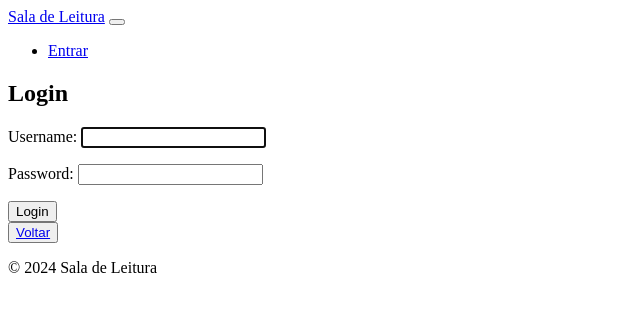
After one commit to EnriqueSLima/PI2-Univesp-Aricanduva---Grupo-10, a Django app: page /sala_leitura/login/ in a window 1280 px wide. The commit adds this page. Shown: the top 312 px of the page, without its empty margins (0-640 px from the left). Run offline with Django 3.2, Linux system fonts and the light colour scheme.

Commit message:
Refinando forms e adicionando estrutura do login

```diff
--- a/v0.0.1/core/settings.py
+++ b/v0.0.1/core/settings.py
@@ -139,3 +139,7 @@ STATIC_URL = '/static/'
 # https://docs.djangoproject.com/en/3.2/ref/settings/#default-auto-field
 
 DEFAULT_AUTO_FIELD = 'django.db.models.BigAutoField'
+
+#LOGIN_URL = 'login' # Define a url do login
+LOGIN_REDIRECT_URL = '/sala_leitura/'  # Define o redirecionamento após o login
+LOGOUT_REDIRECT_URL = '/sala_leitura/login/'  # Define o redirecionamento após o logout
--- a/v0.0.1/sala_leitura/templates/base.html
+++ b/v0.0.1/sala_leitura/templates/base.html
@@ -7,38 +7,35 @@
     <meta name="viewport" content="width=device-width, initial-scale=1.0">
     {% block title %}{% endblock %}
     {% block head %}{% endblock %}
-    <link rel="stylesheet" href="https://stackpath.bootstrapcdn.com/bootstrap/4.5.0/css/bootstrap.min.css">
 </head>
 <body>
     {% block header %}
         <nav class="navbar navbar-expand-lg navbar-light bg-light">
-                <a class="navbar-brand" href="{% url 'landing_page' %}">Sala de Leitura</a>
+                <a class="navbar-brand" href="{% url 'login' %}">Sala de Leitura</a>
                 <button class="navbar-toggler" type="button" data-toggle="collapse" data-target="#navbarNav"
                         aria-controls="navbarNav" aria-expanded="false" aria-label="Alternar navegação">
                     <span class="navbar-toggler-icon"></span>
                 </button>
                 <div class="collapse navbar-collapse" id="navbarNav">
                     <ul class="navbar-nav">
-                        <li class="nav-item">
-                            <a class="nav-link" href="{% url 'landing_page' %}">Livros</a>
-                        </li>
-                        {% comment %} {% if user.is_authenticated %} {% endcomment %}
+                        {% if user.is_authenticated %}
                             <li class="nav-item">
-                                <a class="nav-link" href="{% url 'landing_page' %}">Meus Empréstimos</a>
+                                <a class="nav-link" href="{% url 'landing_page' %}">Consultas</a>
                             </li>
-                           {% comment %}  {% if user.is_staff %} {% endcomment %}
-                                <li class="nav-item">
-                                    <a class="nav-link" href="{% url 'landing_page' %}">Gerenciar Empréstimos</a>
-                            {% comment %}     </li>
-                            {% endif %} {% endcomment %}
                             <li class="nav-item">
-                                <a class="nav-link" href="{% url 'landing_page' %}">Logout</a>
+                                <a class="nav-link" href="{% url 'landing_page' %}">Cadastros</a>
                             </li>
-                       {% comment %}  {% else %} {% endcomment %}
                             <li class="nav-item">
-                                <a class="nav-link" href="{% url 'landing_page' %}">Login</a>
+                                <a class="nav-link" href="{% url 'landing_page' %}">Empréstimos</a>
                             </li>
-                        {% comment %} {% endif %} {% endcomment %}
+                            <li class="nav-item">
+                                <a class="nav-link" href="{% url 'logout' %}">Sair</a>
+                            </li>
+                        {% else %}
+                            <li class="nav-item">
+                                <a class="nav-link" href="{% url 'login' %}">Entrar</a>
+                            </li>
+                        {% endif %}
                     </ul>
                 </div>
             </nav>
--- /dev/null
+++ b/v0.0.1/sala_leitura/templates/login.html
@@ -0,0 +1,11 @@
+{% extends 'base.html' %}
+
+{% block content %}
+  <h2>Login</h2>
+  <form method="post">
+    {% csrf_token %}
+    {{ form.as_p }}
+    <button type="submit">Login</button>
+  </form>
+  <button> <a href="{% url 'landing_page' %}">Voltar</a> </button>
+  {% endblock %}
--- a/v0.0.1/sala_leitura/urls.py
+++ b/v0.0.1/sala_leitura/urls.py
@@ -1,4 +1,7 @@
 from django.urls import path
+from django.shortcuts import redirect
+from django.contrib.auth import views as auth_views
+
 from .views import (
     cadastrar_usuario,
     cadastrar_produto,
@@ -8,12 +11,14 @@ from .views import (
     cadastrar_locacao_itens,
     cadastrar_tipo_produto,
     landing_page,
-    sucesso,
+    login,
 )
 
 urlpatterns = [
+    #path('', lambda request: redirect('login')),  # Redireciona para a view de login
+    path('login/', auth_views.LoginView.as_view(template_name='login.html'), name='login'),
+    path('logout/', auth_views.LogoutView.as_view(), name='logout'),
     path('', landing_page, name='landing_page'),
-    path('sucesso', sucesso, name='sucesso'),
     path('cadastrar-usuario/', cadastrar_usuario, name='cadastrar_usuario'),
     path('cadastrar-produto/', cadastrar_produto, name='cadastrar_produto'),
     path('cadastrar-tipo/', cadastrar_tipo_produto, name='cadastrar_tipo_produto'),
```
Also changed, not shown: v0.0.1/sala_leitura/forms.py (+8 -6 lines), v0.0.1/sala_leitura/views.py (+15 -16 lines).
